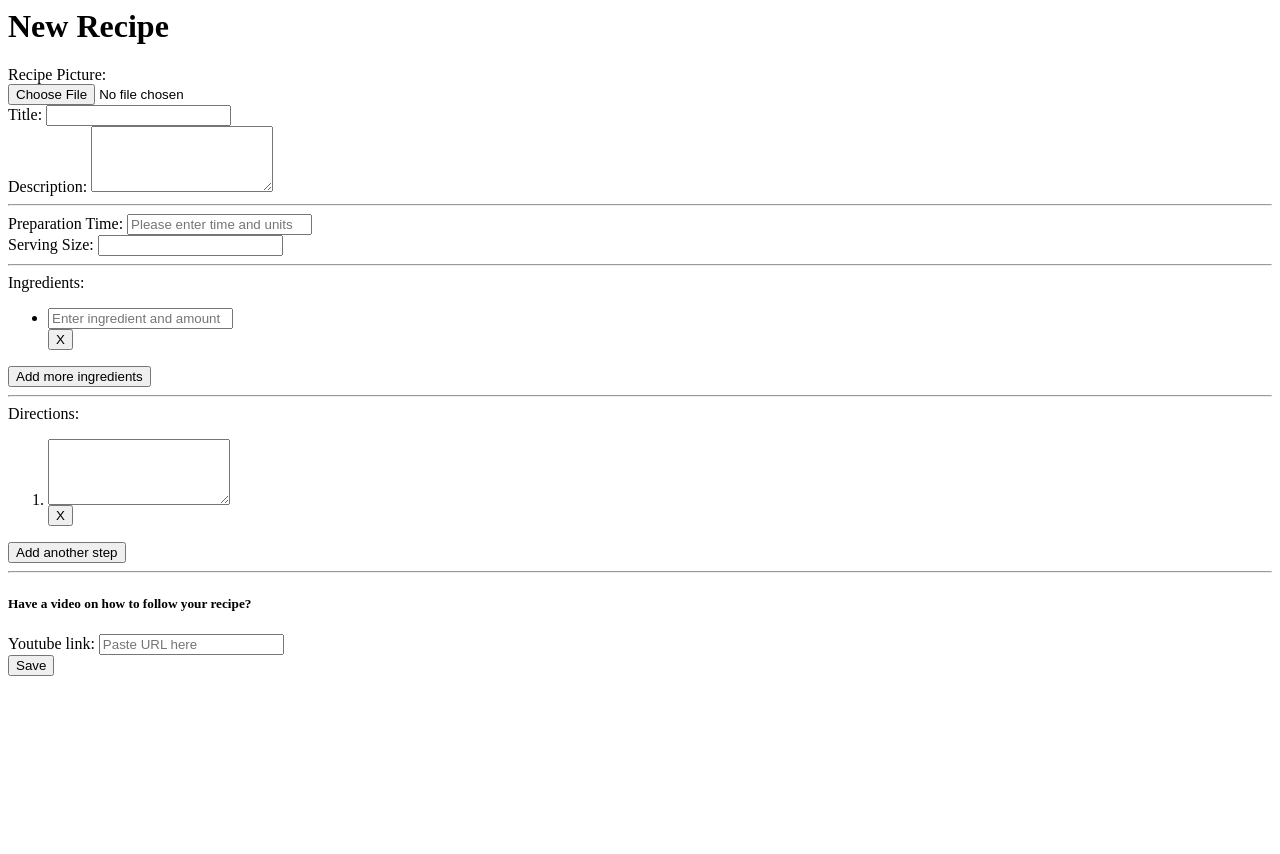
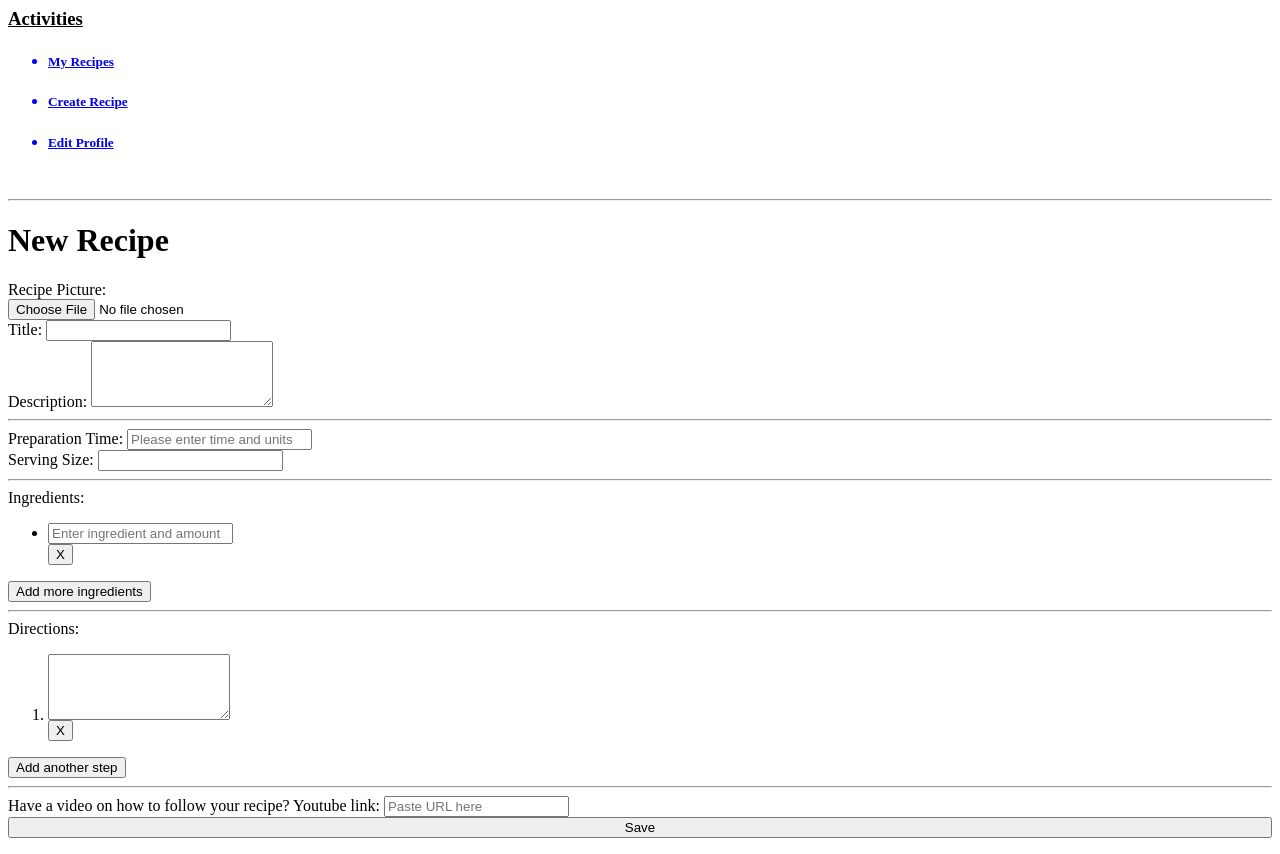
Before and after one commit to gohzenhao/INFS3202, a PHP site: page /infs3202project/app/views/recipes/create.php in a window 1280 px wide. Before the commit the page ends 676 px from the top, so only its background shows below. Run offline with PHP 8.4, Linux system fonts and the light colour scheme; the template is opened without the code that fills it, so the values that code supplies are empty; some libraries are stand-ins or nearby versions.

Commit message:
Added sidenav to create recipe page. Tidied layout

```diff
--- a/app/views/account/index.php
+++ b/app/views/account/index.php
@@ -1,9 +1,9 @@
 <div class="container-fluid">
 <div class="row content">
-    <div class="col-lg-2">
+    <!-- <div class="col-lg-2">
 
-    </div>
-    <div class="col-lg-2" id="sidebar">
+    </div> -->
+    <div class="col-lg-3" id="sidebar">
       <h3 class="mt-3 mb-4 pl-3"><u>Activities</u></h3>
       <ul class="nav nav-pills nav-stacked">
         <a href="#section1"><li><h5>My Recipes</h5></h5></li></a>
--- a/app/views/recipes/create.php
+++ b/app/views/recipes/create.php
@@ -1,21 +1,35 @@
+<div class="container-fluid">
+
+<div class="row">
+
+<div class="col-lg-3" id="sidebar">
+  <h3 class="mt-3 mb-4 pl-3"><u>Activities</u></h3>
+  <ul class="nav nav-pills nav-stacked">
+    <a href="#section1"><li><h5>My Recipes</h5></h5></li></a>
+    <a href="#section2"><li><h5>Create Recipe</h5></li></a>
+    <a href="#section1"><li><h5>Edit Profile</h5></li></a>
+  </ul><br>
+  <hr/>
+</div>
 
 <div class="container col-lg-8 col-md-10 col-sm-12">
 
-    <div class="py-3 text-center">
+    <div class="py-3 text-center col-8">
         <h1>New Recipe</h1>
     </div>
 
     <div class="row">
         <form class="col" action="<?php echo URLROOT; ?>/recipes/create" method="POST" enctype="multipart/form-data">
             <div class="row mb-3">
-                <div class="col-5">
+              <!-- <div class="col-2"></div> -->
+                <div class="col-3">
                     <label for="imgPreview">Recipe Picture: </label>
-                    <div class="previewPic m-auto">
+                    <div class="previewPic">
                         <input name="imgPreview" type="file" accept="image/jpeg, image/png">
                     </div>
                     <small class="" style="color: #dc3545;"><?php echo $data['img_error'] ?></small>
                 </div>
-                <div class="col-7">
+                <div class="col-5">
                     <div class="row form-group">
                         <label for="title">Title:</label>
                         <input name="title" type="text" class="form-control <?php echo (!empty($data['title_error'])) ? 'is-invalid' : ''; ?>" value="<?php echo $data['title']?>">
@@ -27,28 +41,42 @@
                         <span class="invalid-feedback"><?php echo $data['description_error'] ?></span>
                     </div>
                 </div>
+                <div class="col-2">
+
+                </div>
             </div>
             <hr/>
 
             <!-- Preparation time and Serving size -->
             <div class="row">
-                <div class="col form-group form-inline">
+              <!-- <div class="col-2">
+
+              </div> -->
+                <div class="col-5 form-group form-inline">
                     <label for="prepTime" class="pr-2">Preparation Time: </label>
                     <input name="prepTime" type="text" placeholder="Please enter time and units" class="w-50 form-control form-control-sm <?php echo (!empty($data['prepTime_error'])) ? 'is-invalid' : ''; ?>" value="<?php echo $data['prepTime']?>">
                     <span class="invalid-feedback"><?php echo $data['prepTime_error'] ?></span>
                 </div>
-                <div class="col form-group form-inline">
+                <div class="col-4 form-group form-inline">
                     <label for="servingSize" class="pr-2">Serving Size: </label>
                     <input name="servingSize" type="text" class="w-50 form-control form-control-sm <?php echo (!empty($data['servingSize_error'])) ? 'is-invalid' : ''; ?>" value="<?php echo $data['servingSize']?>">
                     <span class="invalid-feedback"><?php echo $data['servingSize_error'] ?></span>
+                </div>
+                <div class="col-2">
+
                 </div>
             </div>
             <hr/>
 
             <!-- Add Ingredients form -->
             <div class="row mb-3">
+              <!-- <div class="col-2">
+
+              </div> -->
+              <div class="col-8">
+
                 <label class="col-12" for="ingredients">Ingredients: </label>
-                <ul class="col-5 ingredients <?php echo (!empty($data['ingredients_error'])) ? 'form-control is-invalid' : ''; ?>">
+                <ul class="col-12 ingredients <?php echo (!empty($data['ingredients_error'])) ? 'form-control is-invalid' : ''; ?>">
                     <li class="form-group">
                         <div class="input-group mb-3">
                             <div class="input-group-prepend drag-me"><span class="input-group-text fa fa-bars"></span></div>
@@ -60,12 +88,18 @@
                 <span class="invalid-feedback"><?php echo $data['ingredients_error'] ?></span>
                 <button class="ingred-add-more btn btn-primary col-12">Add more ingredients</button>
             </div>
+          </div>
             <hr/>
 
             <!-- Add Directions form -->
             <div class="row mb-3">
+              <!-- <div class="col-2">
+
+              </div> -->
+              <div class="col-8">
+
                 <label class="col-12" for="directions">Directions: </label>
-                <ol class="col-8 directions <?php echo (!empty($data['directions_error'])) ? 'form-control is-invalid' : ''; ?>">
+                <ol class="col-12 directions <?php echo (!empty($data['directions_error'])) ? 'form-control is-invalid' : ''; ?>">
                     <li class="form-group">
                         <div class="input-group mb-3">
                             <div class="input-group-prepend drag-me center"><span class="input-group-text fa fa-bars"></span></div>
@@ -78,25 +112,41 @@
                 <span class="invalid-feedback"><?php echo $data['directions_error'] ?></span>
                 <button class="direction-add-more btn btn-primary col-12">Add another step</button>
             </div>
+          </div>
 
             <hr/>
 
             <!-- Upload youtube link -->
             <div class="row mb-3">
-                <div class="col form-group form-inline">
-                    <h5 class="col-12">Have a video on how to follow your recipe?</h5>
+              <!-- <div class="col-2">
+
+              </div> -->
+              <div class="col-5">
+
+                <div class="form-group form-inline">
+                    <label class="col-12 pb-3">Have a video on how to follow your recipe?</label>
                     <label for="youtubeLink" class="pr-2"> Youtube link: </label>
                     <input id="youtubeLink" name="youtubeLink" type="text" placeholder="Paste URL here" class="w-50 form-control form-control-sm">
                     <span class="invalid-feedback"><?php echo $data['link_error'] ?></span>
                 </div>
+              </div>
             </div>
 
             <div class="row">
-                <button class="btn btn-success btn-lg ml-auto mb-5" type="submit">Save</button>
+              <div class="col-8">
+                <button class="btn btn-success btn-lg mr-auto" type="submit" style="width:100%;">Save</button>
+              </div>
             </div>
         </form>
     </div>
 </div>
 
+<div class="col-lg-1">
+
+</div>
+
+</div>
+</div>
+
 
 <link rel="stylesheet" href="<?php echo URLROOT; ?>/css/recipes/create.css">
--- a/public/css/style.css
+++ b/public/css/style.css
@@ -2,7 +2,6 @@
 html,body{
   height: 100%;
   width: 100%;
-  min-height:100%;
 }
 
 #rootContainer{
@@ -78,7 +77,7 @@ header .container{
 
 
 #sidebar ul a{
-  transition: width 1.5s;
+  transition: width 0.5s;
   width:70%;
 }
 #sidebar ul a li h5{
```
